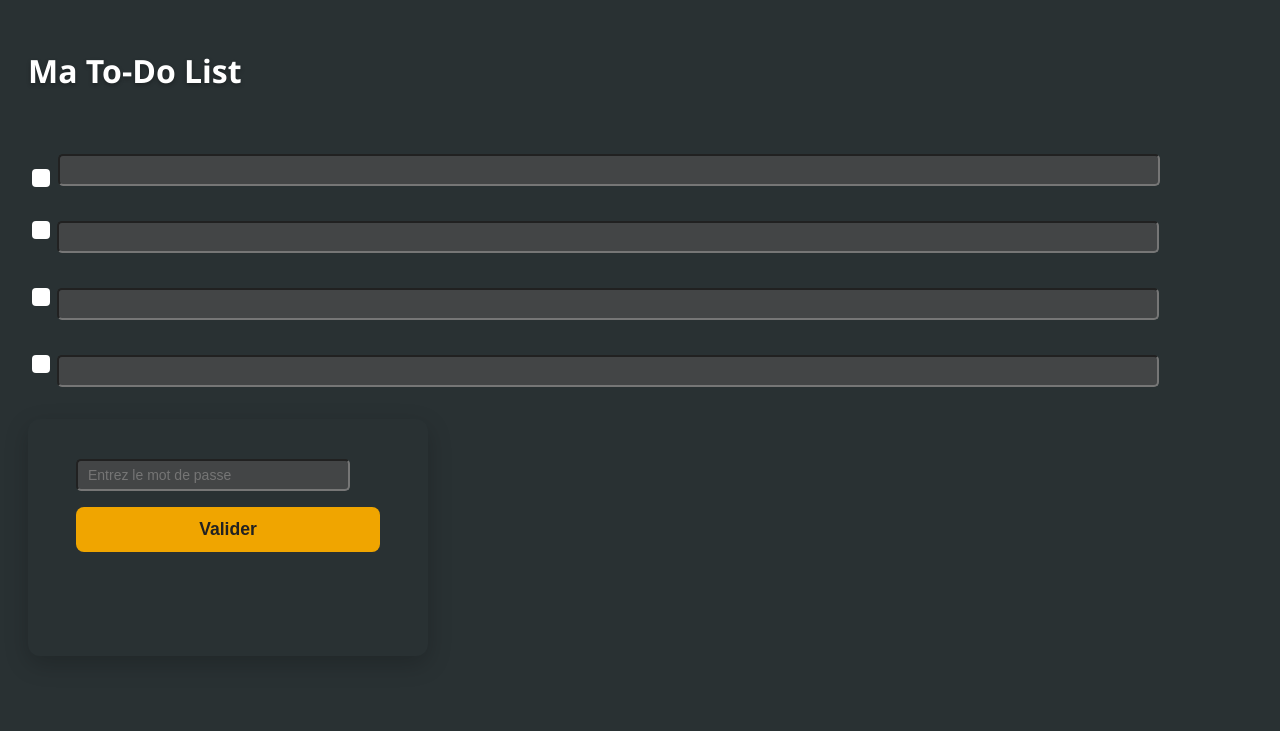
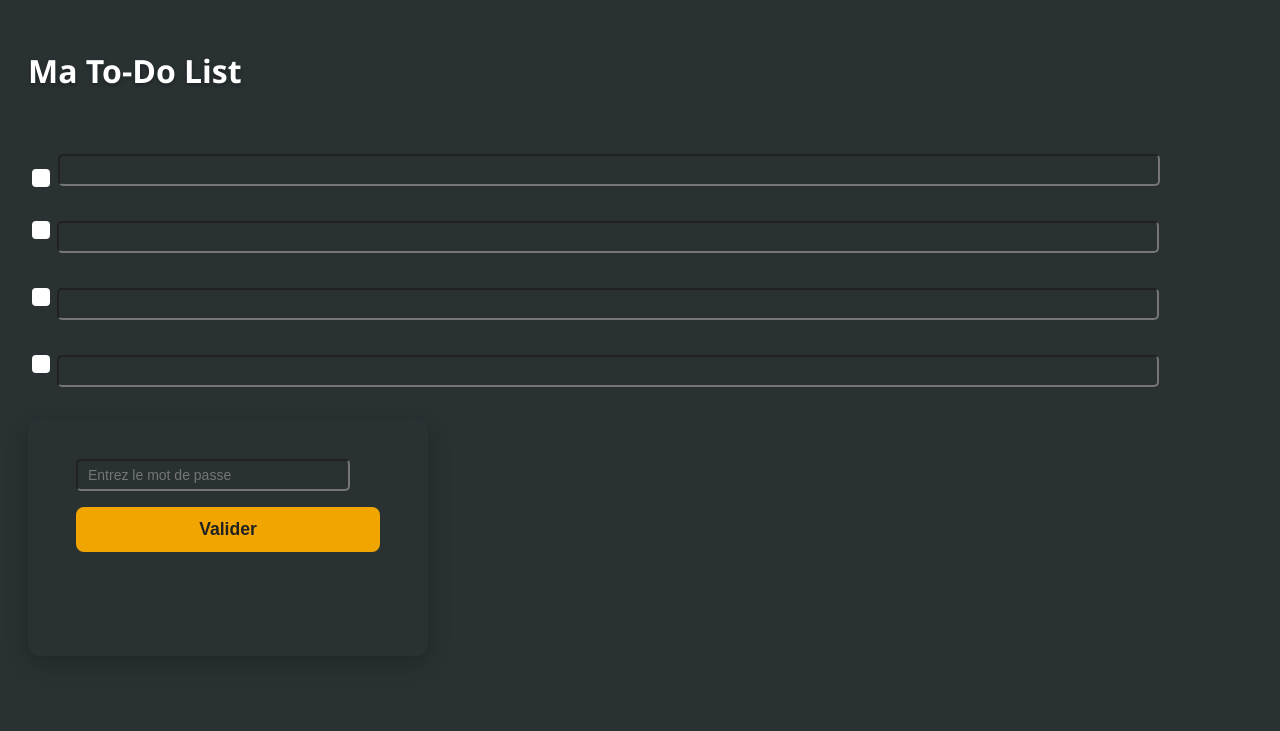
Before and after one commit to dim2008/projet, a Flask app: page / in a window 1280 px wide. Shown: the top 731 px of the page. Run offline with Flask 3, Linux system fonts and the light colour scheme.

Commit message:
Update style.css

```diff
--- a/static/style.css
+++ b/static/style.css
@@ -35,7 +35,7 @@ input[type="text"] {
   color: #ffffff;
   margin-bottom: 1rem;
   border-radius: 5px;
-  background-color: #434546;
+  background-color: #293133;
   padding: 6px 10px;
   font-size: 14px;
   outline: none;
```
